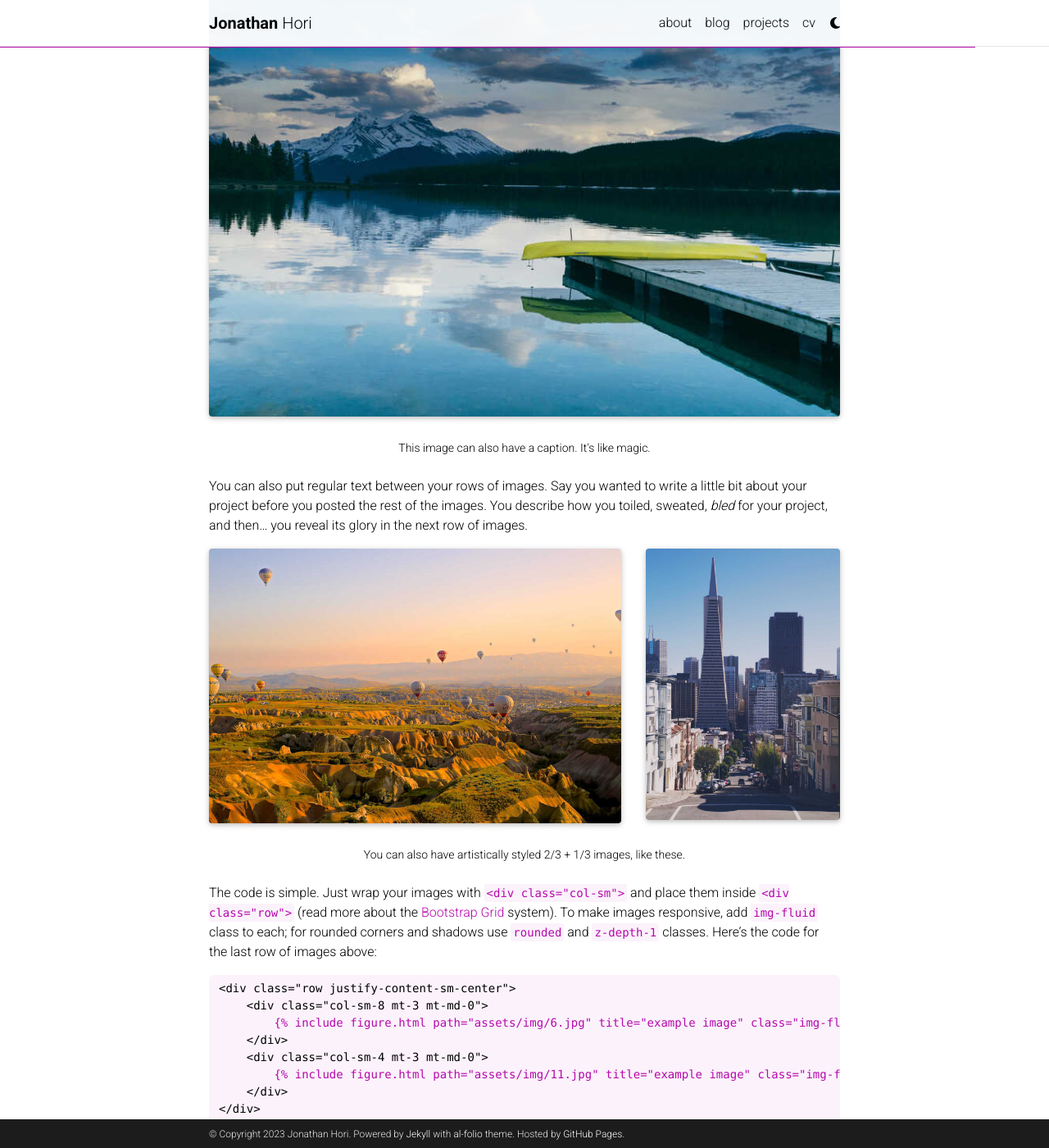
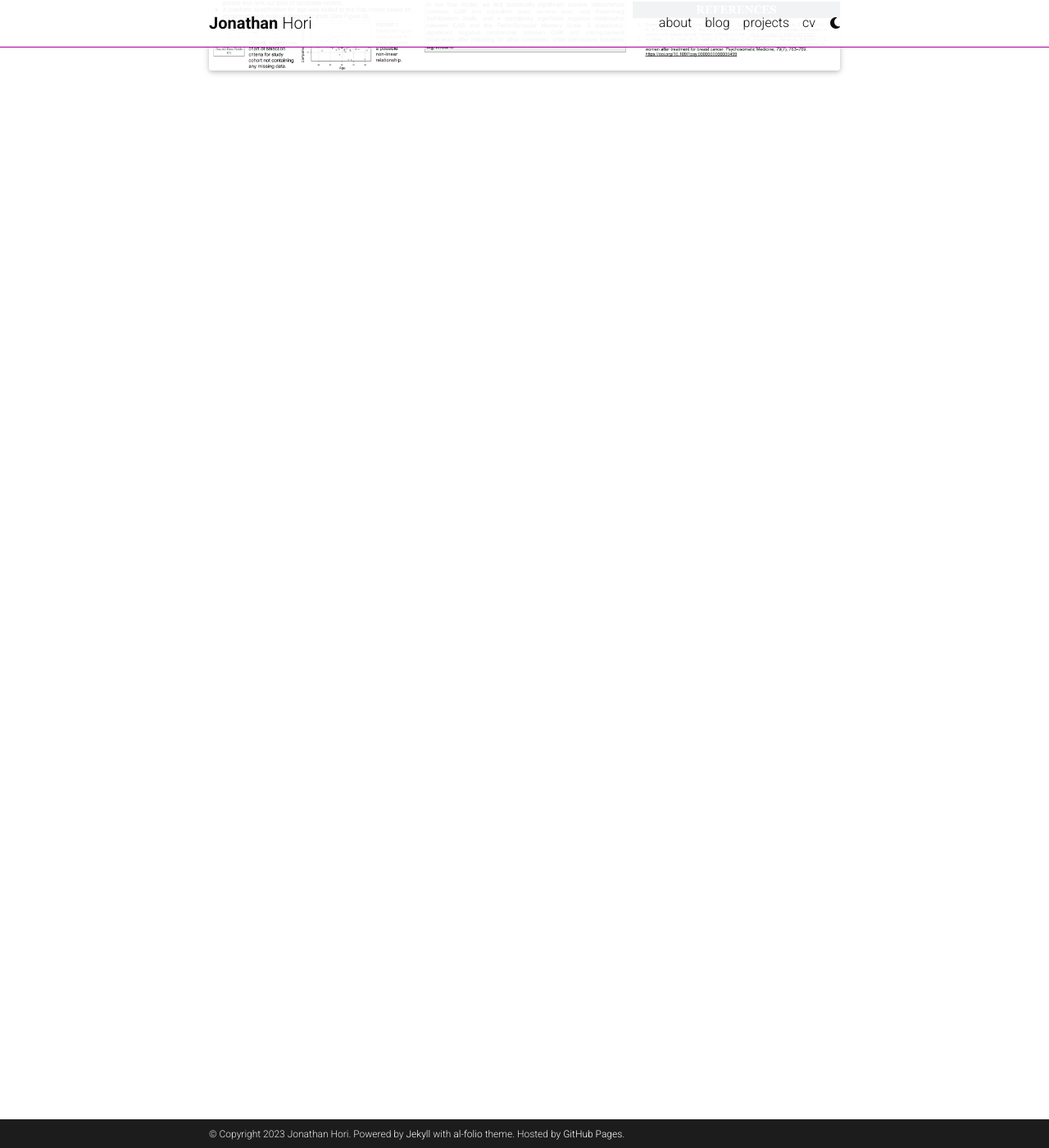
Before and after one commit to jonathanhori/jonathanhori.github.io, a Jekyll site: the page built from _projects/1_project.md, in a window 1280 px wide and 1400 px high, scrolled down 729 px. Shown: the whole window at 82% size. Built offline with Jekyll 4.4.1, drawn with Linux system fonts in a browser that asks for light colours; full-size pictures stand in for the smaller copies a plugin makes; comment, search, counter and statistics services are not loaded; a style sheet for code colours, icons or effects is not loaded; some of the changed text lies outside the part shown.

Commit message:
Adding 200B project

````diff
--- a/_projects/1_project.md
+++ b/_projects/1_project.md
@@ -1,80 +1,19 @@
 ---
 layout: page
-title: project 1
-description: a project with a background image
+title: Assessing Cortisol Awakening Response in Women with Breast Cancer
+description: Biostat 200B Final project
 img: assets/img/12.jpg
 importance: 1
-category: work
+category: school
 ---
 
-Every project has a beautiful feature showcase page.
-It's easy to include images in a flexible 3-column grid format.
-Make your photos 1/3, 2/3, or full width.
-
-To give your project a background in the portfolio page, just add the img tag to the front matter like so:
-
-    ---
-    layout: page
-    title: project
-    description: a project with a background image
-    img: /assets/img/12.jpg
-    ---
+Final project for Biostat 200B
 
 <div class="row">
     <div class="col-sm mt-3 mt-md-0">
-        {% include figure.html path="assets/img/1.jpg" title="example image" class="img-fluid rounded z-depth-1" %}
-    </div>
-    <div class="col-sm mt-3 mt-md-0">
-        {% include figure.html path="assets/img/3.jpg" title="example image" class="img-fluid rounded z-depth-1" %}
-    </div>
-    <div class="col-sm mt-3 mt-md-0">
-        {% include figure.html path="assets/img/5.jpg" title="example image" class="img-fluid rounded z-depth-1" %}
+        {% include figure.html path="assets/img/200B Poster Project.png" title="example image" class="img-fluid rounded z-depth-1" %}
     </div>
 </div>
-<div class="caption">
-    Caption photos easily. On the left, a road goes through a tunnel. Middle, leaves artistically fall in a hipster photoshoot. Right, in another hipster photoshoot, a lumberjack grasps a handful of pine needles.
-</div>
-<div class="row">
-    <div class="col-sm mt-3 mt-md-0">
-        {% include figure.html path="assets/img/5.jpg" title="example image" class="img-fluid rounded z-depth-1" %}
-    </div>
-</div>
-<div class="caption">
-    This image can also have a caption. It's like magic.
-</div>
-
-You can also put regular text between your rows of images.
-Say you wanted to write a little bit about your project before you posted the rest of the images.
-You describe how you toiled, sweated, *bled* for your project, and then... you reveal its glory in the next row of images.
-
-
-<div class="row justify-content-sm-center">
-    <div class="col-sm-8 mt-3 mt-md-0">
-        {% include figure.html path="assets/img/6.jpg" title="example image" class="img-fluid rounded z-depth-1" %}
-    </div>
-    <div class="col-sm-4 mt-3 mt-md-0">
-        {% include figure.html path="assets/img/11.jpg" title="example image" class="img-fluid rounded z-depth-1" %}
-    </div>
-</div>
-<div class="caption">
-    You can also have artistically styled 2/3 + 1/3 images, like these.
-</div>
-
-
-The code is simple.
-Just wrap your images with `<div class="col-sm">` and place them inside `<div class="row">` (read more about the <a href="https://getbootstrap.com/docs/4.4/layout/grid/">Bootstrap Grid</a> system).
-To make images responsive, add `img-fluid` class to each; for rounded corners and shadows use `rounded` and `z-depth-1` classes.
-Here's the code for the last row of images above:
-
-{% raw %}
-```html
-<div class="row justify-content-sm-center">
-    <div class="col-sm-8 mt-3 mt-md-0">
-        {% include figure.html path="assets/img/6.jpg" title="example image" class="img-fluid rounded z-depth-1" %}
-    </div>
-    <div class="col-sm-4 mt-3 mt-md-0">
-        {% include figure.html path="assets/img/11.jpg" title="example image" class="img-fluid rounded z-depth-1" %}
-    </div>
-</div>
-```
-{% endraw %}
+<!-- <div class="caption">
+    Final poster
+</div> -->
````
Also changed, not shown: _pages/projects.md (+2 -2 lines), assets/img/200B Poster Project.png (added), 1 other file.
